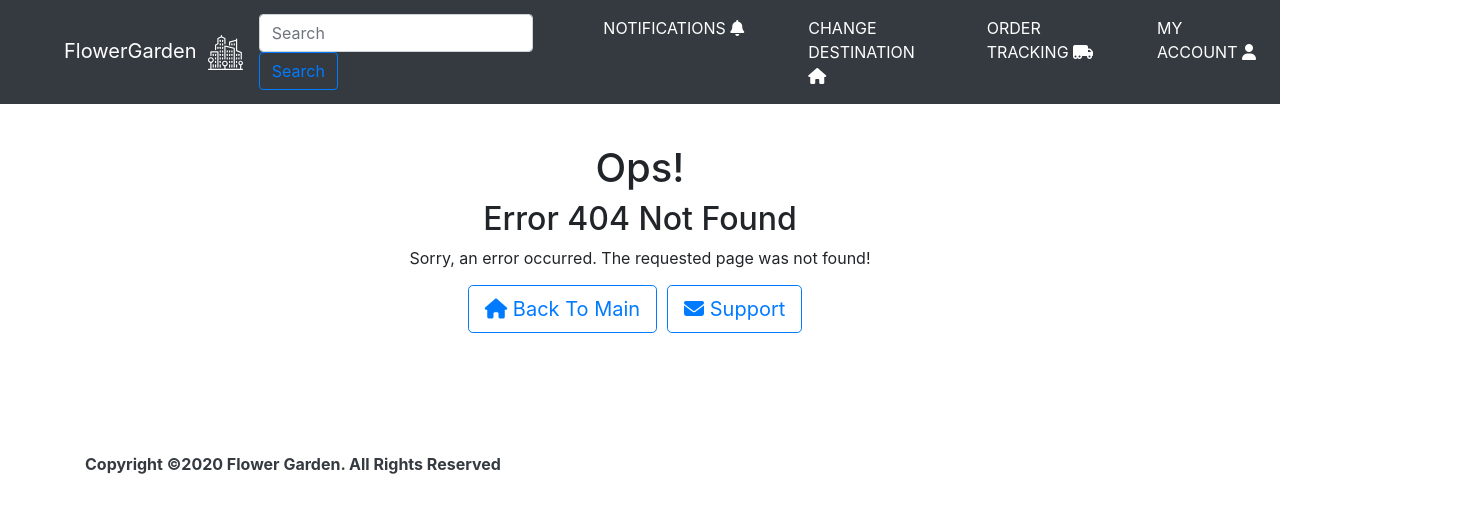
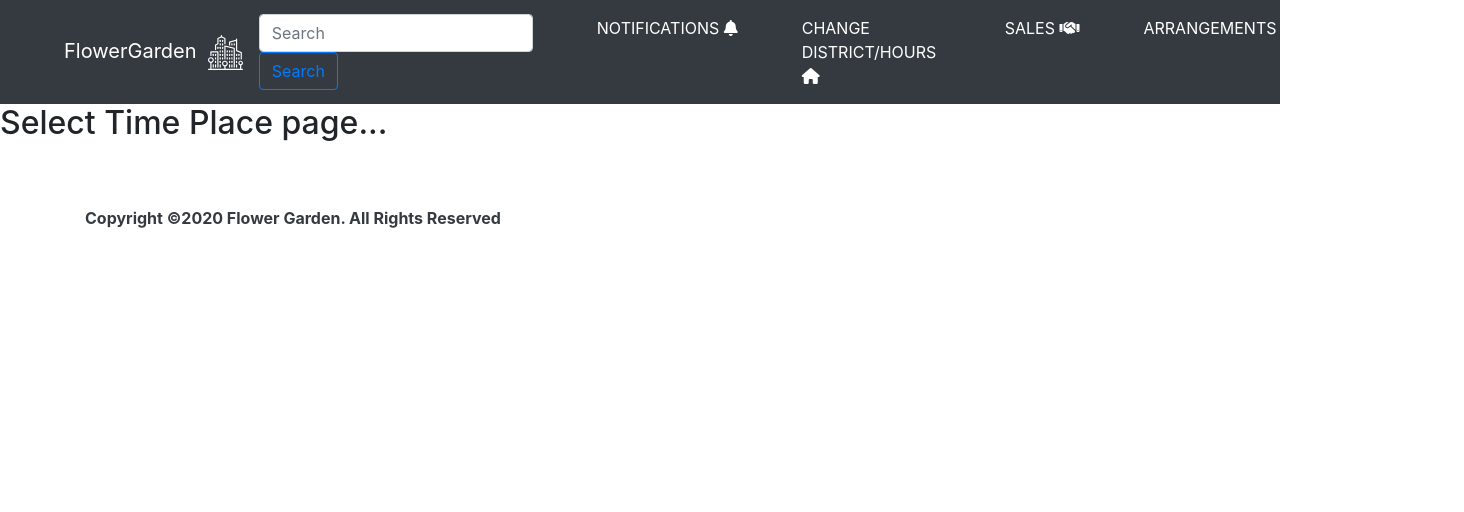
Before and after one commit to burakintisah/FlowerGarden, a React (Create React App) app in the folder code/frontend/: page /selectDistrict in a window 1280 px wide. Shown: the top 512 px of the page, 1464 px wide, since content can reach past the window. Built offline with nearby package versions, Linux system fonts and the light colour scheme.

Commit message:
navbarChange

```diff
--- a/code/frontend/src/App.js
+++ b/code/frontend/src/App.js
@@ -1,21 +1,23 @@
 import React, { Component } from 'react';
 import './App.css';
 import 'bootstrap/dist/css/bootstrap.min.css'
-import Navbar from './components/layouts/Navbar'
-import Footer from './components/layouts/Footer'
 // React Router Import
 import { Switch, Route } from 'react-router-dom'
 // Importing Pages
 import Login from './components/pages/Login';
-import Home from './components/pages/Home';
-import Notifications from './components/pages/Notifications';
+import SignUp from './components/pages/SignUp';
 import NotFoundPage from './components/pages/NotFoundPage';
-import SignUp from './components/pages/SignUp';
-import Profile from './components/pages/Profile';
-import ChangeDestination from './components/pages/ChangeDestination';
-import OrderTracking from './components/pages/OrderTracking'
 import ForgotPassword from './components/pages/ForgotPassword'
 
+// Importing Customer Pages
+import Home from './components/pages/customer/Home';
+import Notifications from './components/pages/customer/Notifications';
+import Profile from './components/pages/customer/Profile';
+import OrderTracking from './components/pages/customer/OrderTracking'
+import ChangeDestination from './components/pages/customer/ChangeDestination'
+
+// Importing Seller Pages
+import SelectTimePlace from './components/pages/seller/selectTimePlace'
 
 
 class App extends Component {
@@ -33,6 +35,9 @@ class App extends Component {
           <Route path="/profile" component={Profile} />
           <Route path="/change-destination" component={ChangeDestination}/>
           <Route path="/forgot-password" component={ForgotPassword} />
+
+          <Route path="/selectDistrict" component={SelectTimePlace} />
+
           <Route component={NotFoundPage} />
         </Switch>
       </div>
--- a/code/frontend/src/components/layouts/Footer.js
+++ b/code/frontend/src/components/layouts/Footer.js
@@ -2,6 +2,7 @@ import React from 'react'
 import styled from 'styled-components'
 
 function Footer() {
+
     return (
         <FooterContainer className="main-footer">
             <div className="footer-middle">
--- /dev/null
+++ b/code/frontend/src/components/layouts/NavbarSeller.js
@@ -0,0 +1,56 @@
+import React from 'react';
+import logo from '../../logo.svg'
+import { Link } from 'react-router-dom'
+
+
+function Navbar () {
+    return (
+        <nav className="navbar navbar-expand-lg navbar-light bg-dark">
+            <Link className="navbar-brand text-white ml-5 " to="/" >FlowerGarden   &nbsp;
+                <img src={logo} alt="logo" style={{width:'35px' }}/>
+            </Link>
+
+                <button className="navbar-toggler"
+                    type="button"
+                    data-toggle="collapse"
+                    data-target="#navbarSupportedContent"
+                    aria-controls="navbarSupportedContent"
+                    aria-expanded="false"
+                    aria-label="Toggle navigation">
+                    <span >
+                        <i className = "fas fa-bars" style= {{color: '#fff'}}/>
+                    </span>
+                </button>
+
+            <div className="collapse navbar-collapse" id="navbarSupportedContent">
+
+                <form className="form-inline ml-auto">
+                    <input className="form-control mr-sm-2" type="search" placeholder="Search" aria-label="Search"/>
+                    <button className="btn btn-outline-primary my-2 my-sm-0 " type="submit">Search</button>
+                </form>
+
+                <ul className="navbar-nav ml-auto">
+                    <li className="nav-item">
+                        <Link className="nav-link text-white text-uppercase ml-5" to="/selectDistrict">Notifications&nbsp;<i class="fas fa-bell"></i></Link>
+                    </li>
+                    <li className="nav-item active">
+                        <Link className="nav-link text-white text-uppercase ml-5" to="/selectDistrict">Change District/Hours&nbsp; <i class="fas fa-home"></i></Link>
+                    </li>
+                    <li className="nav-item">
+                        <Link className="nav-link text-white text-uppercase ml-5" to="/selectDistrict">Sales&nbsp;<i class="fas fa-handshake"></i></Link>
+                    </li>
+                    <li className="nav-item">
+                        <Link className="nav-link text-white text-uppercase ml-5" to="/selectDistrict">Arrangements&nbsp;<i class="fab fa-pagelines"></i></Link>
+                    </li>
+                    <li className="nav-item">
+                        <Link className="nav-link text-white text-uppercase ml-5" to="/selectDistrict   ">My Account&nbsp;<i class="fas fa-user"></i></Link>
+                    </li>
+                </ul>
+
+            </div>
+
+        </nav>
+    );
+}
+
+export default Navbar;
--- a/code/frontend/src/components/pages/NotFoundPage.js
+++ b/code/frontend/src/components/pages/NotFoundPage.js
@@ -1,7 +1,7 @@
 import React, { Component } from 'react'
 import { Link } from 'react-router-dom'
 import styled from 'styled-components'
-import Navbar from '../layouts/Navbar'
+import Navbar from '../layouts/NavbarCustomer'
 import Footer from '../layouts/Footer'
 
 class NotFoundPage extends Component {
--- a/code/frontend/src/components/pages/ChangeDestination.js
+++ b/code/frontend/src/components/pages/customer/ChangeDestination.js
@@ -1,6 +1,6 @@
 import React, { Component } from 'react'
-import Navbar from '../layouts/Navbar'
-import Footer from '../layouts/Footer'
+import Navbar from '../../layouts/NavbarCustomer'
+import Footer from '../../layouts/Footer'
 
 class ChangeDestination extends Component {
     render() {
--- a/code/frontend/src/components/pages/Notifications.js
+++ b/code/frontend/src/components/pages/customer/Notifications.js
@@ -1,6 +1,6 @@
 import React, { Component } from 'react'
-import Navbar from '../layouts/Navbar'
-import Footer from '../layouts/Footer'
+import Navbar from '../../layouts/NavbarCustomer'
+import Footer from '../../layouts/Footer'
 
 class Notifications extends Component {
     render() {
--- a/code/frontend/src/components/pages/OrderTracking.js
+++ b/code/frontend/src/components/pages/customer/OrderTracking.js
@@ -1,6 +1,6 @@
 import React, { Component } from 'react'
-import Navbar from '../layouts/Navbar'
-import Footer from '../layouts/Footer'
+import Navbar from '../../layouts/NavbarCustomer'
+import Footer from '../../layouts/Footer'
 
 class OrderTracking extends Component {
     render() {
--- a/code/frontend/src/components/pages/Profile.js
+++ b/code/frontend/src/components/pages/customer/Profile.js
@@ -1,6 +1,6 @@
 import React, { Component } from 'react'
-import Navbar from '../layouts/Navbar'
-import Footer from '../layouts/Footer'
+import Navbar from '../../layouts/NavbarCustomer'
+import Footer from '../../layouts/Footer'
 
 class Profile extends Component {
     render() {
--- /dev/null
+++ b/code/frontend/src/components/pages/seller/selectTimePlace.js
@@ -0,0 +1,17 @@
+import React, { Component } from 'react'
+import Navbar from '../../layouts/NavbarSeller'
+import Footer from '../../layouts/Footer'
+
+class selectTimePlace extends Component {
+    render() {
+        return (
+            <div>
+                <Navbar/>
+                <h2> Select Time Place page...</h2>
+                <Footer/>
+            </div>
+        )
+    }
+}
+
+export default selectTimePlace;
```
Also changed, not shown: code/frontend/src/components/pages/customer/Home.js (renamed from code/frontend/src/components/pages/Home.js, +4 -4 lines), code/frontend/src/components/layouts/NavbarCustomer.js (renamed from code/frontend/src/components/layouts/Navbar.js).
